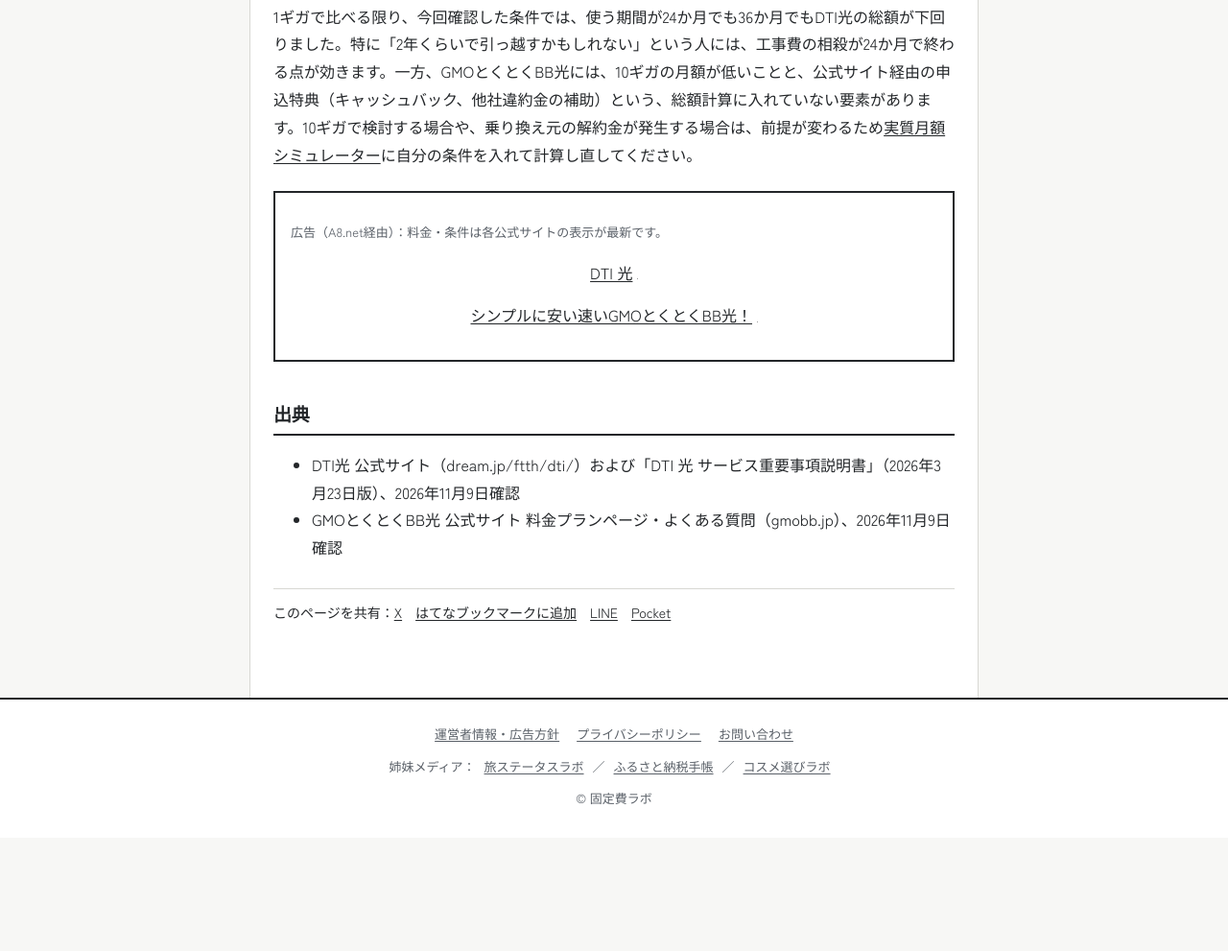
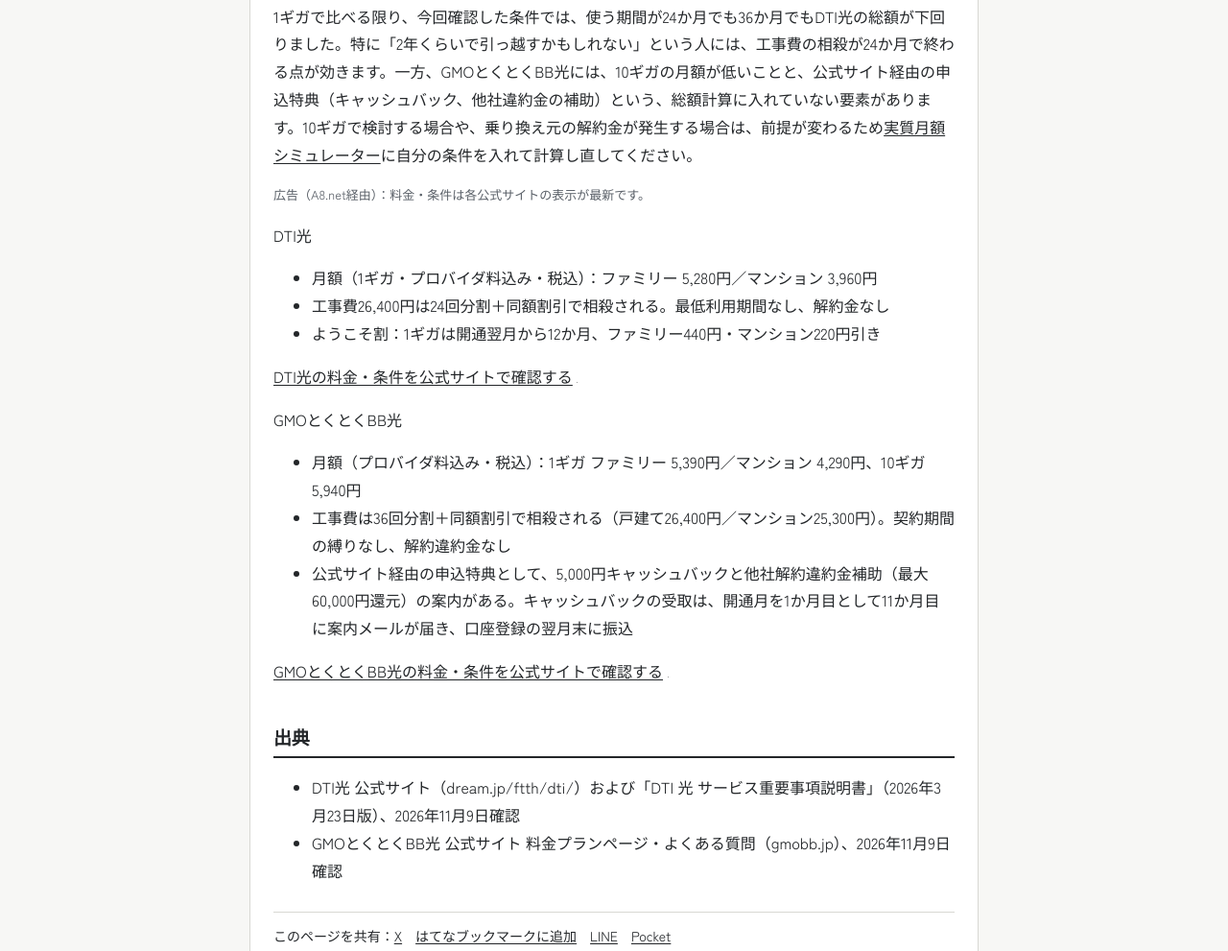
Before and after one commit to miv1982biz-sketch/koteihi-site, a plain HTML site: page articles/gmo-dti-hikaku.html in a window 1280 px wide. Shown: the part 3833-4824 px from the top of the page at 96% size. Before the commit the page ends 4706 px from the top, so only its background shows below. Drawn offline with Linux system fonts and the light colour scheme; grey boxes are pictures that could not be loaded.

Commit message:
Rebuild ad boxes into product shelves

```diff
--- a/articles/gmo-dti-hikaku.html
+++ b/articles/gmo-dti-hikaku.html
@@ -118,12 +118,30 @@
 <p>1ギガで比べる限り、今回確認した条件では、使う期間が24か月でも36か月でもDTI光の総額が下回りました。特に「2年くらいで引っ越すかもしれない」という人には、工事費の相殺が24か月で終わる点が効きます。一方、GMOとくとくBB光には、10ギガの月額が低いことと、公式サイト経由の申込特典（キャッシュバック、他社違約金の補助）という、総額計算に入れていない要素があります。10ギガで検討する場合や、乗り換え元の解約金が発生する場合は、前提が変わるため<a href="../tools/jitsushitsu-sim.html">実質月額シミュレーター</a>に自分の条件を入れて計算し直してください。</p>
 
 <!-- A8リンクコード設置済み（2026-11-09取得・設置）。残作業：公開後にA8の広告掲載URL管理へ本記事URLを提出する。 -->
-<div class="adbox">
+<div class="shelfbox">
 <p class="src">広告（A8.net経由）：料金・条件は各公式サイトの表示が最新です。</p>
-<p><a href="https://px.a8.net/svt/ejp?a8mat=4BGGBI+DRY3OY+1QFI+354KNM" rel="nofollow">DTI 光</a>
-<img border="0" width="1" height="1" src="https://www16.a8.net/0.gif?a8mat=4BGGBI+DRY3OY+1QFI+354KNM" alt=""></p>
-<p><a href="https://px.a8.net/svt/ejp?a8mat=4BGGBI+DPKD9U+50+6M5TEQ" rel="nofollow">シンプルに安い速いGMOとくとくBB光！</a>
-<img border="0" width="1" height="1" src="https://www14.a8.net/0.gif?a8mat=4BGGBI+DPKD9U+50+6M5TEQ" alt=""></p>
+<div class="shelf">
+<div class="prod"><div class="pb">
+<p class="pn">DTI光</p>
+<ul>
+<li>月額（1ギガ・プロバイダ料込み・税込）：ファミリー 5,280円／マンション 3,960円</li>
+<li>工事費26,400円は24回分割＋同額割引で相殺される。最低利用期間なし、解約金なし</li>
+<li>ようこそ割：1ギガは開通翌月から12か月、ファミリー440円・マンション220円引き</li>
+</ul>
+<a class="cta" href="https://px.a8.net/svt/ejp?a8mat=4BGGBI+DRY3OY+1QFI+354KNM" rel="nofollow">DTI光の料金・条件を公式サイトで確認する</a>
+<img border="0" width="1" height="1" src="https://www16.a8.net/0.gif?a8mat=4BGGBI+DRY3OY+1QFI+354KNM" alt="">
+</div></div>
+<div class="prod"><div class="pb">
+<p class="pn">GMOとくとくBB光</p>
+<ul>
+<li>月額（プロバイダ料込み・税込）：1ギガ ファミリー 5,390円／マンション 4,290円、10ギガ 5,940円</li>
+<li>工事費は36回分割＋同額割引で相殺される（戸建て26,400円／マンション25,300円）。契約期間の縛りなし、解約違約金なし</li>
+<li>公式サイト経由の申込特典として、5,000円キャッシュバックと他社解約違約金補助（最大60,000円還元）の案内がある。キャッシュバックの受取は、開通月を1か月目として11か月目に案内メールが届き、口座登録の翌月末に振込</li>
+</ul>
+<a class="cta" href="https://px.a8.net/svt/ejp?a8mat=4BGGBI+DPKD9U+50+6M5TEQ" rel="nofollow">GMOとくとくBB光の料金・条件を公式サイトで確認する</a>
+<img border="0" width="1" height="1" src="https://www14.a8.net/0.gif?a8mat=4BGGBI+DPKD9U+50+6M5TEQ" alt="">
+</div></div>
+</div>
 </div>
 
 <h2>出典</h2>
```
Also changed, not shown: articles/rental-sim-wifi.html (+23 -3 lines).
